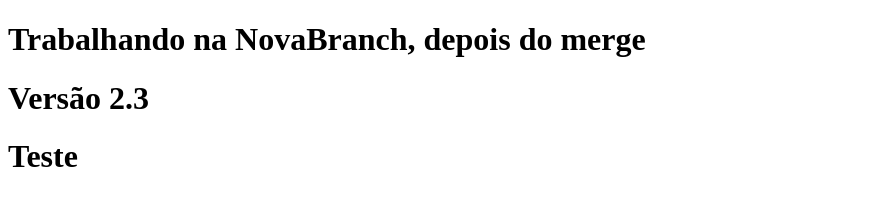
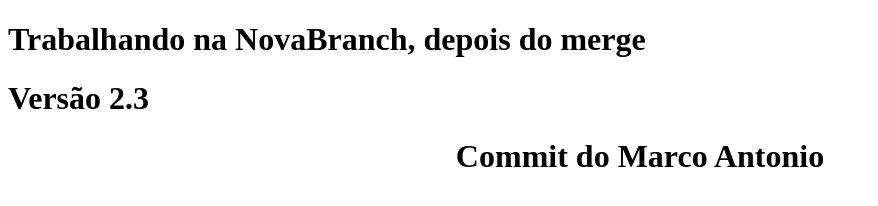
Before and after one commit to thaiirib04/ProjetoGit3, a plain HTML site: page index.html in a window 1280 px wide. Shown: the whole page, without its empty margins (0-878 px from the left). Drawn offline with Linux system fonts and the light colour scheme.

Commit message:
novo Commit 09:22 - Alteração inclusão do DIV

```diff
--- a/index.html
+++ b/index.html
@@ -8,6 +8,8 @@
 <body>
  <h1>Trabalhando na NovaBranch, depois do merge</h1>
     <h1>Versão 2.3</h1>
-<h1>Teste</h1>
+    <div align="center">
+    <h1>Commit do Marco Antonio</h1>
+    </div>
 </body>
 </html>
```
